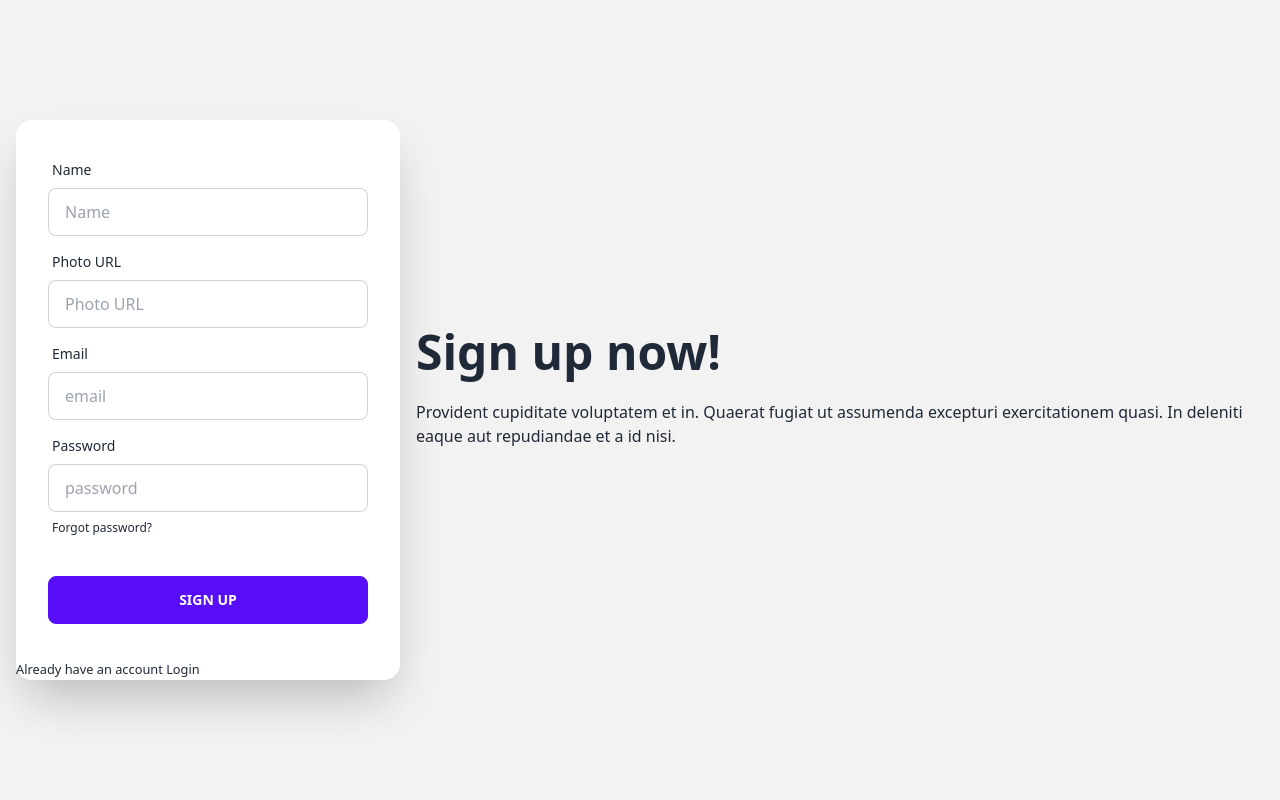
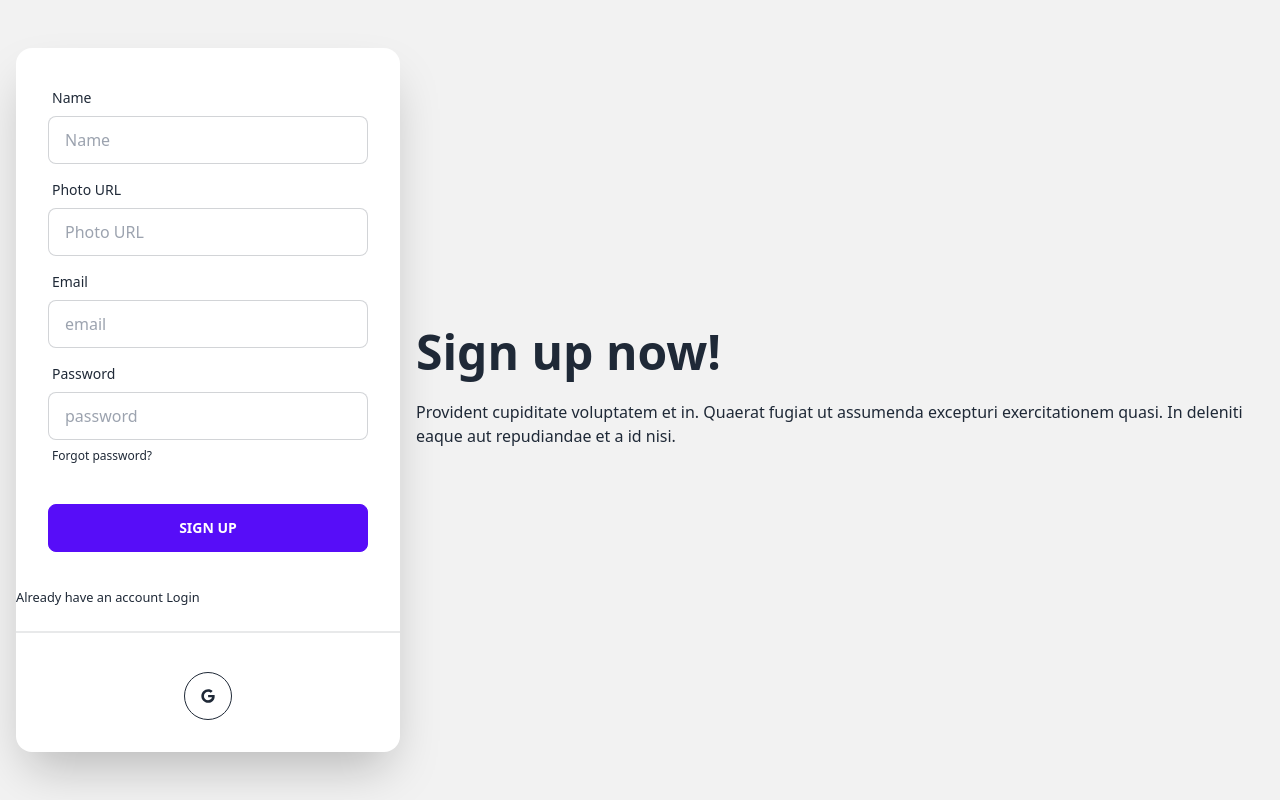
Before and after one commit to fd-Martin/bekar, a React (Vite) app: page /signup in a window 1280 px wide. Built offline with nearby package versions, Linux system fonts and the light colour scheme; no server answers.

Commit message:
Google Sign And When To Save User Info

```diff
--- a/src/pages/Login/Login.jsx
+++ b/src/pages/Login/Login.jsx
@@ -4,6 +4,7 @@
 import { Link, useLocation, useNavigate } from 'react-router-dom';
 import { Helmet } from 'react-helmet-async';
 import Swal from 'sweetalert2'
+import SocialLogin from '../Shared/SocialLogin/SocialLogin';
 
 const Login = () => {
     const [disabled, setDisabled] = useState(true);
@@ -91,6 +92,7 @@
                             </div>
                         </form>
                         <p><small>New Here? <Link to="/signup">Create an account</Link> </small></p>
+                        <SocialLogin></SocialLogin>
                     </div>
                 </div>
             </div>
--- /dev/null
+++ b/src/pages/Shared/SocialLogin/SocialLogin.jsx
@@ -0,0 +1,48 @@
+import React, { useContext } from 'react';
+import { FaGoogle } from 'react-icons/fa';
+import { AuthContext } from '../../../providers/AuthProvider';
+import { useLocation, useNavigate } from 'react-router-dom';
+import Swal from 'sweetalert2';
+
+const SocialLogin = () => {
+    const { googleSignIn } = useContext(AuthContext);
+    const navigate = useNavigate();
+    const location = useLocation();
+    const from = location.state?.from?.pathname || '/';
+    const handleGoogleSignIn = () => {
+        googleSignIn()
+            .then(result => {
+                const loggedInUser = result.user;
+                console.log(loggedInUser);
+                const saveUser = { name: loggedInUser.displayName, email: loggedInUser.email }
+                fetch(`http://localhost:5000/users`, {
+                    method: 'POST',
+                    headers: {
+                        'content-type': 'application/json'
+                    },
+                    body: JSON.stringify(saveUser)
+                })
+                    .then(res => res.json())
+                    .then(data => {
+                        if (data.insertedId) {
+                            navigate(from, { replace: true })
+
+                        }
+                    })
+
+
+            })
+    }
+    return (
+        <div>
+            <div className="divider"></div>
+            <div className='w-full text-center my-8'>
+                <button onClick={handleGoogleSignIn} className="btn btn-circle btn-outline">
+                    <FaGoogle></FaGoogle>
+                </button>
+            </div>
+        </div>
+    );
+};
+
+export default SocialLogin;
--- a/src/pages/SignUp/SignUp.jsx
+++ b/src/pages/SignUp/SignUp.jsx
@@ -4,6 +4,7 @@
 import { AuthContext } from "../../providers/AuthProvider";
 import { Link, useNavigate } from "react-router-dom";
 import Swal from 'sweetalert2'
+import SocialLogin from "../Shared/SocialLogin/SocialLogin";
 
 const SignUp = () => {
 
@@ -106,6 +107,7 @@
                             </div>
                         </form>
                         <p><small>Already have an account <Link to="/login">Login</Link></small></p>
+                        <SocialLogin></SocialLogin>
                     </div>
                 </div>
             </div>
--- a/src/providers/AuthProvider.jsx
+++ b/src/providers/AuthProvider.jsx
@@ -1,14 +1,14 @@
 import { createContext, useEffect, useState } from "react";
-import { createUserWithEmailAndPassword, getAuth, onAuthStateChanged, signInWithEmailAndPassword, signOut, updateProfile } from "firebase/auth";
+import { GoogleAuthProvider, createUserWithEmailAndPassword, getAuth, onAuthStateChanged, signInWithEmailAndPassword, signInWithPopup, signOut, updateProfile } from "firebase/auth";
 import { app } from "../firebase/firebase.config";
 
 export const AuthContext = createContext(null);
-
 const auth = getAuth(app);
 
 const AuthProvider = ({ children }) => {
     const [user, setUser] = useState(null);
     const [loading, setLoading] = useState(true);
+    const googleProvider =new GoogleAuthProvider();
 
     const createUser = (email, password) => {
         setLoading(true);
@@ -31,6 +31,11 @@
         });
     }
 
+    const googleSignIn =()=>{
+        setLoading(true)
+        return signInWithPopup(auth,googleProvider)
+    }
+
     useEffect(() => {
         const unsubscribe = onAuthStateChanged(auth, currentUser => {
             setUser(currentUser);
@@ -48,7 +53,8 @@
         createUser,
         signIn,
         logOut,
-        updateUserProfile
+        updateUserProfile,
+        googleSignIn
     }
 
     return (
```
